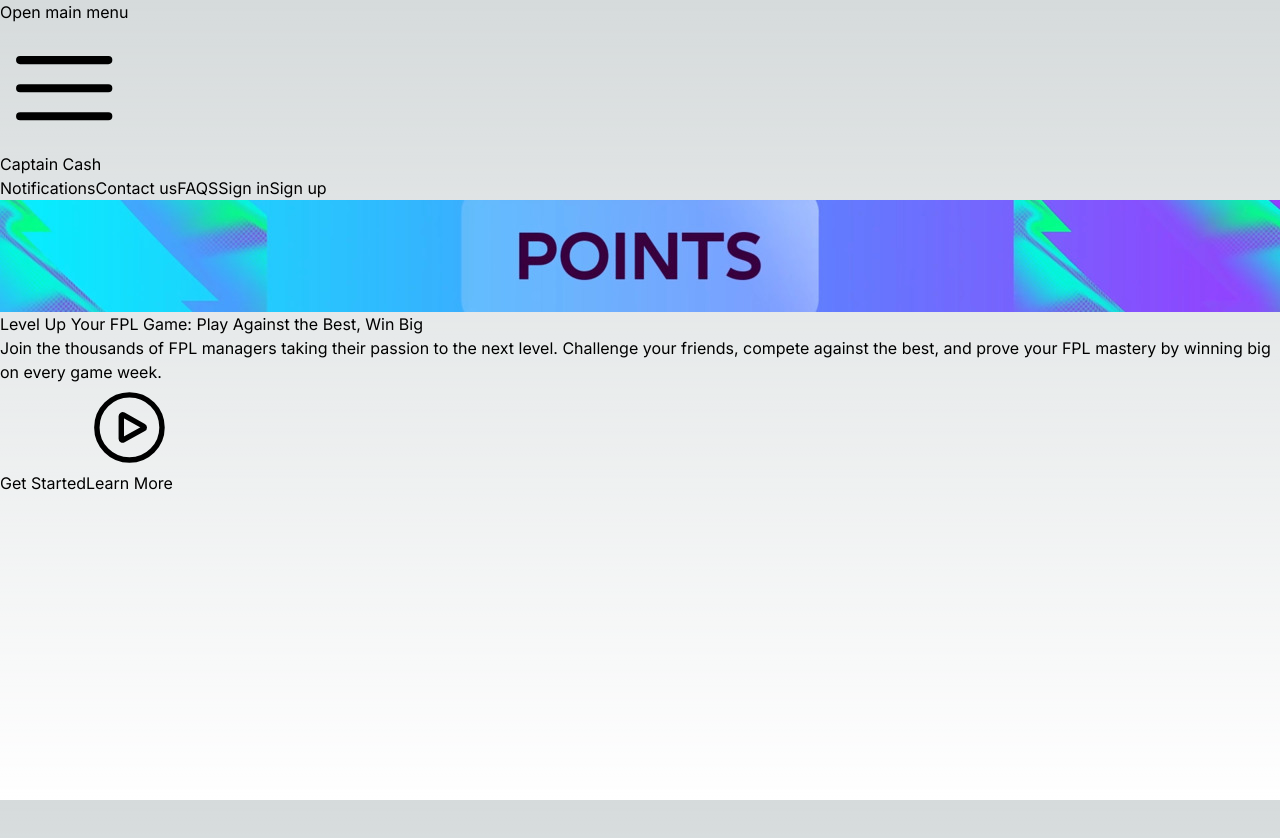
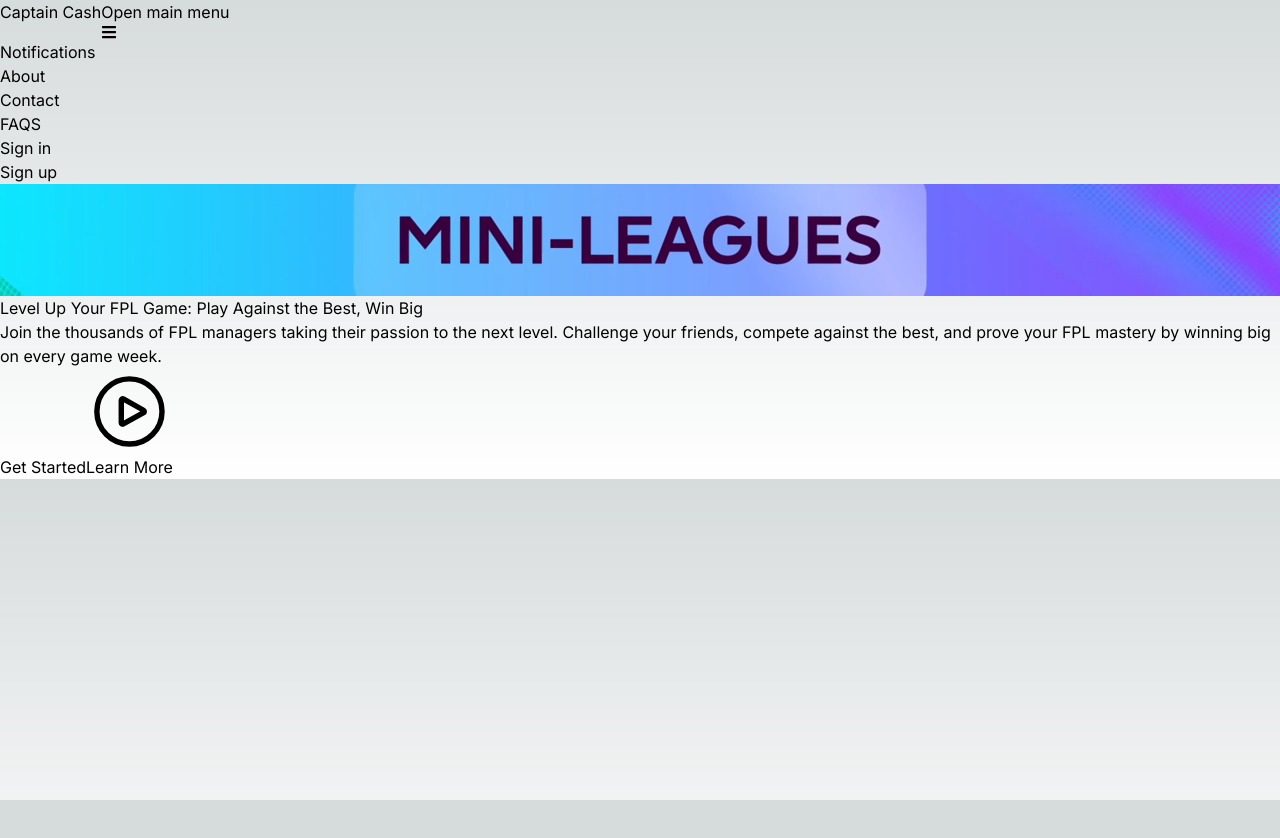
Before and after one commit to GlennOnyango/cash-fpl, a Next.js app: page / in a window 1280 px wide. Shown: the top 838 px of the page. After the commit the page ends 800 px from the top, so only its background shows below. Built offline with nearby package versions, Linux system fonts and the light colour scheme.

Commit message:
stdization of ui

```diff
--- a/src/app/components/navbars/landing-nav.tsx
+++ b/src/app/components/navbars/landing-nav.tsx
@@ -1,8 +1,13 @@
 // not a server-side component, so it can be used in the client
-"use client";
-import { Disclosure } from "@headlessui/react";
-import { Bars3Icon, BellIcon, XMarkIcon } from "@heroicons/react/24/outline";
-import AuthButton from "../buttons/auth/Button";
+import customTheme from "../customTheme";
+import Link from "next/link";
+import {
+  Navbar,
+  NavbarBrand,
+  NavbarCollapse,
+  NavbarLink,
+  NavbarToggle,
+} from "flowbite-react";
 
 export default function PageTemplate({
   children,
@@ -10,77 +15,57 @@ export default function PageTemplate({
   children: React.ReactNode;
 }>) {
   return (
-    <main
-      className="flex flex-col bg-gray-300 py-0"
-      style={{ height: "100vh" }}
-    >
-      <Disclosure as="nav" className="bg-gray-800">
-        {({ open }) => (
     <>
-            <div className="mx-auto max-w-7xl px-2 sm:px-6 lg:px-8">
-              <div className="relative flex h-16 items-center justify-between">
-                <div className="absolute inset-y-0 left-0 flex items-center sm:hidden">
-                  {/* Mobile menu button*/}
-                  <Disclosure.Button className="relative inline-flex items-center justify-center rounded-md p-2 text-gray-400 hover:bg-gray-700 hover:text-white focus:outline-none focus:ring-2 focus:ring-inset focus:ring-white">
-                    <span className="absolute -inset-0.5" />
-                    <span className="sr-only">Open main menu</span>
-                    {open ? (
-                      <XMarkIcon className="block h-6 w-6" aria-hidden="true" />
-                    ) : (
-                      <Bars3Icon className="block h-6 w-6" aria-hidden="true" />
-                    )}
-                  </Disclosure.Button>
-                </div>
-                <div className="flex flex-1 items-center justify-center sm:items-stretch sm:justify-start">
-                  <div className="flex flex-shrink-0 items-center">
-                    <h1 className="text-white font-bold text-lg">
-                      <a href="/">Captain Cash</a>
-                    </h1>
-                  </div>
-                </div>
-                <div className="absolute space-x-4 inset-y-0 right-0 flex items-center pr-2 sm:static sm:inset-auto sm:ml-6 sm:pr-0">
-                  <a
-                    href="/notifications"
+      <header className="grow-0 p-4 bg-gray-800">
+        <Navbar fluid className="bg-gray-800 px-4">
+          <NavbarBrand as={Link} href="/">
+            <span className="self-center whitespace-nowrap text-white text-xl font-semibold dark:text-white">
+              Captain Cash
+            </span>
+          </NavbarBrand>
+          <NavbarToggle />
+          <NavbarCollapse>
+            <NavbarLink
+              href="#"
               className="text-gray-300 hover:bg-gray-700 hover:text-white px-3 py-2 rounded-md text-sm font-medium"
             >
               Notifications
-                  </a>
-
-                  <a
-                    href="/contact-us"
+            </NavbarLink>
+            <NavbarLink
+              as={Link}
+              className="text-gray-300 hover:bg-gray-700 hover:text-white px-3 py-2 rounded-md text-sm font-medium"
+              href="#"
+            >
+              About
+            </NavbarLink>
+            <NavbarLink
+              href="#"
               className="text-gray-300 hover:bg-gray-700 hover:text-white px-3 py-2 rounded-md text-sm font-medium"
             >
-                    Contact us
-                  </a>
-
-                  <a
-                    href="/faqs"
+              Contact
+            </NavbarLink>
+            <NavbarLink
+              href="#"
               className="text-gray-300 hover:bg-gray-700 hover:text-white px-3 py-2 rounded-md text-sm font-medium"
             >
               FAQS
-                  </a>
-
-                  <a
+            </NavbarLink>
+            <NavbarLink
               href="/sign-in"
               className="text-gray-300 hover:bg-gray-700 hover:text-white px-3 py-2 rounded-md text-sm font-medium"
             >
               Sign in
-                  </a>
-
-                  <a
+            </NavbarLink>
+            <NavbarLink
               href="/sign-up"
               className="text-gray-300 hover:bg-gray-700 hover:text-white px-3 py-2 rounded-md text-sm font-medium"
             >
               Sign up
-                  </a>
-                </div>
-              </div>
-            </div>
+            </NavbarLink>
+          </NavbarCollapse>
+        </Navbar>
+      </header>
+      <main className="grow flex flex-col  bg-gray-100">{children}</main>
     </>
-        )}
-      </Disclosure>
-
-      {children}
-    </main>
   );
 }
--- a/src/app/layout.tsx
+++ b/src/app/layout.tsx
@@ -16,7 +16,7 @@ export default function RootLayout({
 }>) {
   return (
     <html lang="en" >
-      <body className={`${inter.className} bg-gray-300`} >
+      <body className={`${inter.className} flex flex-col bg-gray-800 overflow-y-auto min-h-screen`} >
         {children}
       </body>
     </html>
--- a/src/app/page.tsx
+++ b/src/app/page.tsx
@@ -7,14 +7,13 @@ export default function Home() {
   return (
     <PageTemplate>
       <div
-        className="flex flex-col items-center justify-center bg-gray-800 gap-4 py-4 px-6"
-        style={{ height: "100%" }}
+        className="flex flex-col grow items-center justify-center bg-gray-800 gap-4 "
       >
         <div
           className="bg-gray-800 rounded-full w-1/4 "
           style={{
             height: "14vh",
-            backgroundImage: "url(/resources/points.jpg)",
+            backgroundImage: "url(/resources/mini.jpg)",
             backgroundSize: "cover",
             backgroundPosition: "center",
           }}
```
Also changed, not shown: src/app/components/customTheme.ts (+64 -18 lines). Lines whose indentation alone changed are shown as unchanged.
